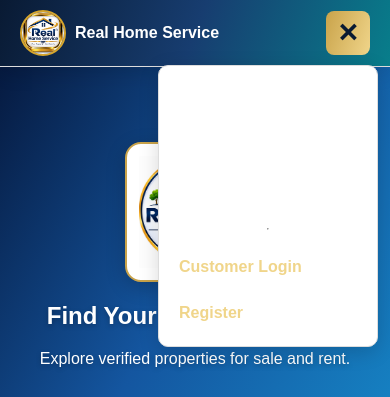
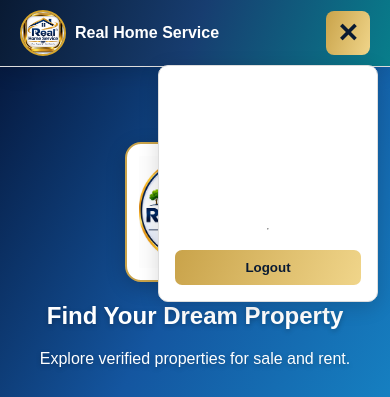
Before and after one commit to anily9536-rgb/hinreal-home-service, a Next.js app: page / in a window 390 px wide. Both pictures are taken after a click on the button "Toggle menu". Shown: the top 397 px of the page. Built offline with nearby package versions, Linux system fonts and the light colour scheme; no server answers.

Commit message:
Refactor Header component to simplify user login/logout

```diff
--- a/components/Header.tsx
+++ b/components/Header.tsx
@@ -234,31 +234,21 @@ async function handleLogout() {
 
         <hr />
 
-        {!user && (
-          <>
-            <Link
-              href="/login"
-              style={customerLinkStyle}
-              onClick={() => setMenuOpen(false)}
-            >
-              Customer Login
-            </Link>
-
-            <Link
-              href="/register"
-              style={customerLinkStyle}
-              onClick={() => setMenuOpen(false)}
-            >
-              Register
-            </Link>
-          </>
-        )}
-
-        {user && (
-          <button type="button" onClick={handleLogout}>
-            Logout
-          </button>
-        )}
+                <button
+          type="button"
+          onClick={handleLogout}
+          style={{
+            background: "#c9a34a",
+            color: "#10264a",
+            border: "none",
+            borderRadius: "7px",
+            padding: "10px 14px",
+            fontWeight: 700,
+            cursor: "pointer",
+          }}
+        >
+          Logout
+        </button>
       </div>
     </header>
   );
```
